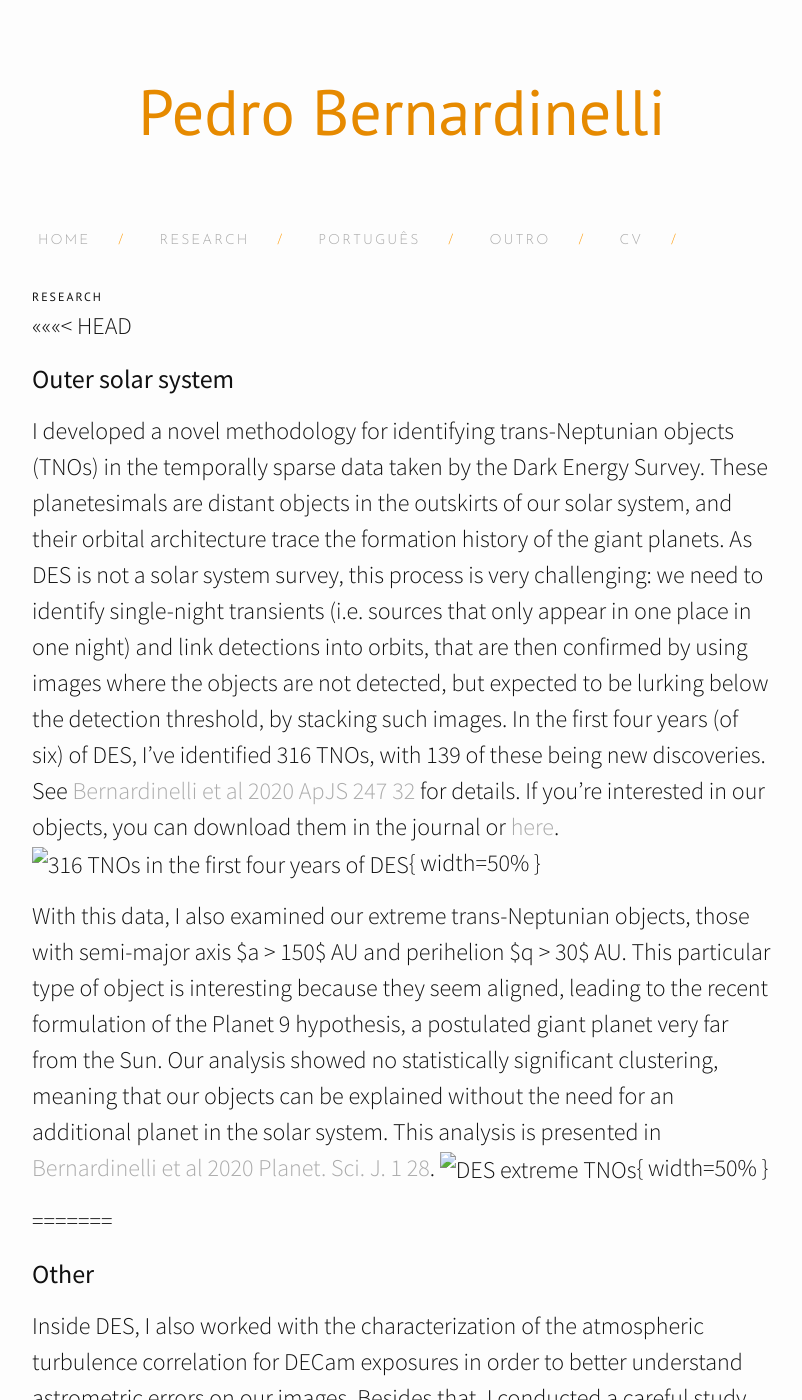
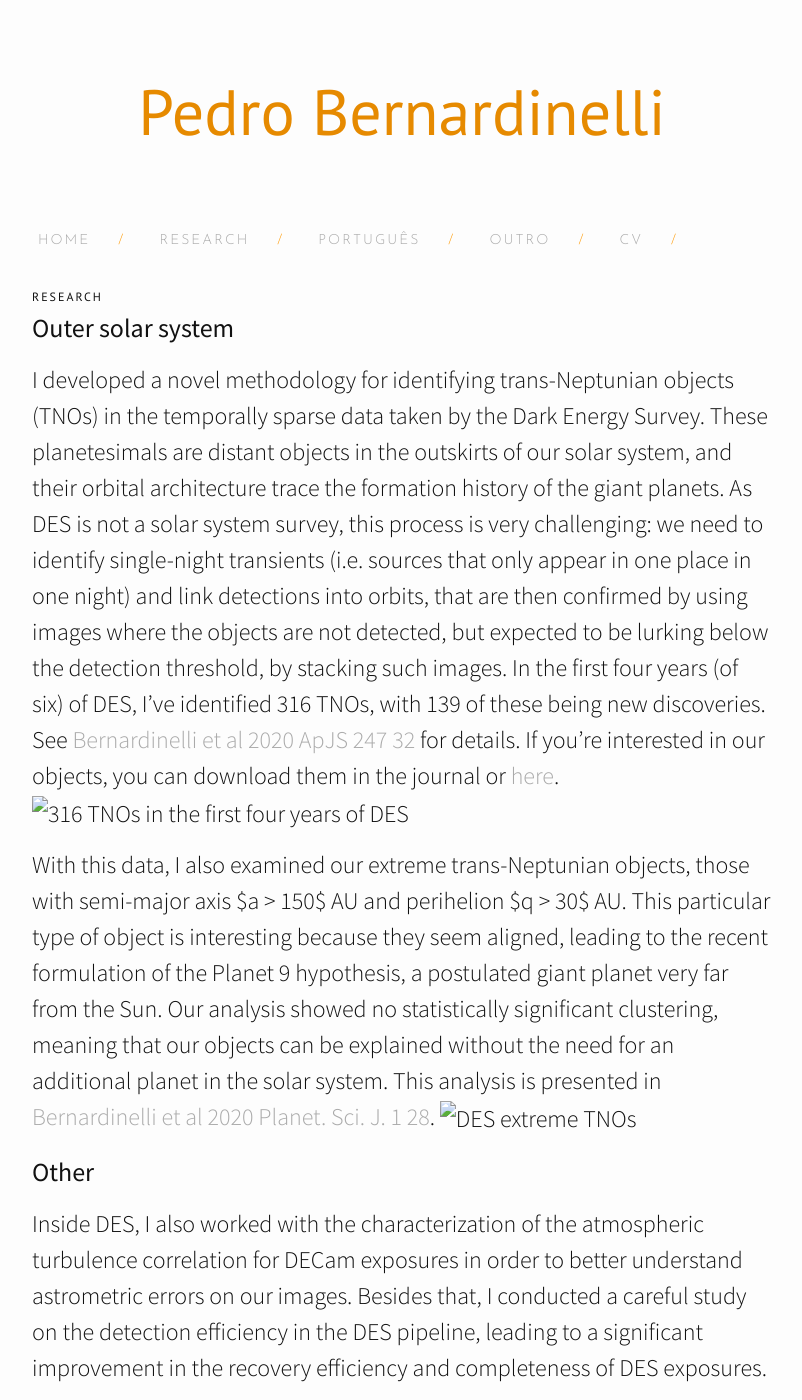
Before and after one commit to bernardinelli/bernardinelli.github.io, a Jekyll site: the page built from index01-research.md, in a window 1280 px wide and 1400 px high. Shown: the whole window, without its empty margins (238-1040 px from the left). Built offline with Jekyll 4.4.1, drawn with Linux system fonts in a browser that asks for light colours; nearby versions of some CDN libraries.

Commit message:
fixed latex?

```diff
--- a/_layouts/page.html
+++ b/_layouts/page.html
@@ -17,7 +17,8 @@
     {{ content }}
   </div>
 
-  <script src="https://cdn.mathjax.org/mathjax/latest/MathJax.js?config=TeX-AMS-MML_HTMLorMML" type="text/javascript"></script>
 
 
 </article>
+
+<script src="https://cdn.mathjax.org/mathjax/latest/MathJax.js?config=TeX-AMS-MML_HTMLorMML" type="text/javascript"></script>
--- a/index01-research.md
+++ b/index01-research.md
@@ -4,16 +4,14 @@
 permalink: /research/
 ---
 
-<<<<<<< HEAD
 ### Outer solar system ###
 I developed a novel methodology for identifying trans-Neptunian objects (TNOs) in the temporally sparse data taken by the Dark Energy Survey. These planetesimals are distant objects in the outskirts of our solar system, and their orbital architecture trace the formation history of the giant planets.
 As DES is not a solar system survey, this process is very challenging: we need to identify single-night transients (i.e. sources that only appear in one place in one night) and link detections into orbits, that are then confirmed by using images where the objects are not detected, but expected to be lurking below the detection threshold, by stacking such images. In the first four years (of six) of DES, I've identified 316 TNOs, with 139 of these being new discoveries. See [Bernardinelli et al 2020 ApJS 247 32](https://iopscience.iop.org/article/10.3847/1538-4365/ab6bd8) for details. If you're interested in our objects, you can download them in the journal or [here](./downloads/destno-main.fits).
-![316 TNOs in the first four years of DES](./images/aei.png){ width=50% }
+![316 TNOs in the first four years of DES](./images/aei.png)
 
 With this data, I also examined our extreme trans-Neptunian objects, those with semi-major axis $a > 150$ AU and perihelion $q > 30$ AU. This particular type of object is interesting because they seem aligned, leading to the recent formulation of the Planet 9 hypothesis, a postulated giant planet very far from the Sun. Our analysis showed no statistically significant clustering, meaning that our objects can be explained without the need for an additional planet in the solar system. This analysis is presented in [Bernardinelli et al 2020 Planet. Sci. J. 1 28](https://iopscience.iop.org/article/10.3847/PSJ/ab9d80).
-![DES extreme TNOs](./images/etno.png){ width=50% }
+![DES extreme TNOs](./images/etno.png)
 
-=======
 ### Other ###
 Inside DES, I also worked with the characterization of the atmospheric turbulence correlation for DECam exposures in order to better understand astrometric errors on our images. Besides that, I conducted a careful study on the detection efficiency in the DES pipeline, leading to a significant improvement in the recovery efficiency and completeness of DES exposures.
 
```
